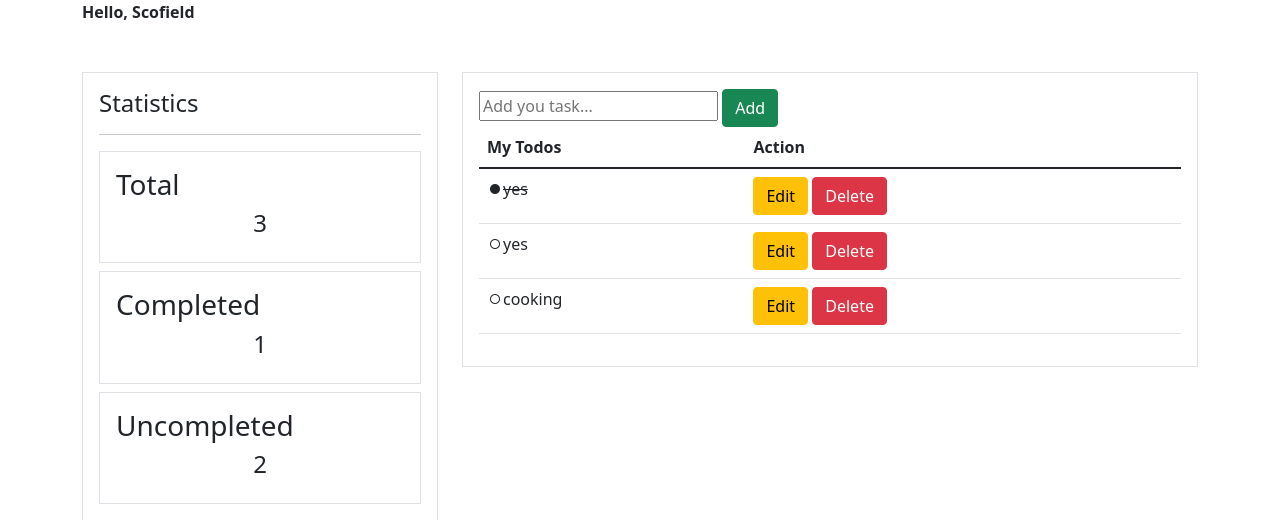
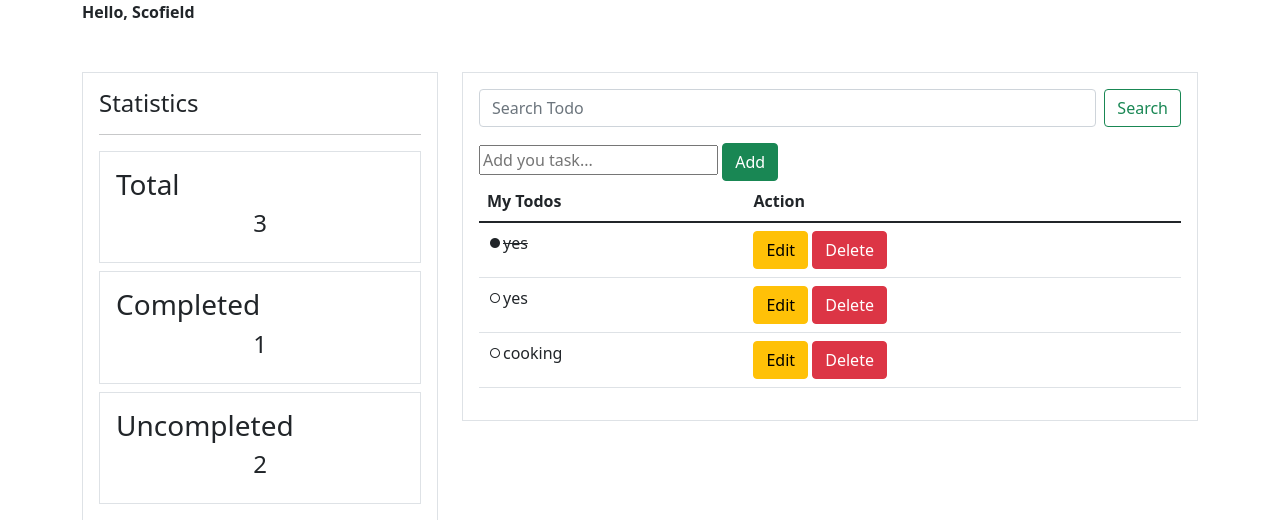
Before and after one commit to Scofield1/new_todo, a Django app: page / in a window 1280 px wide. Shown: the part 56-576 px from the top of the page. Run offline with Django 3.2, Linux system fonts and the light colour scheme; a user stored in the database is signed in; data comes from the database, SQL or seed files in the repository; some libraries are stand-ins or nearby versions.

Commit message:
just updated

```diff
--- a/project/models.py
+++ b/project/models.py
@@ -1,5 +1,6 @@
 from django.db import models
 from django.contrib.auth.models import User
+
 
 class TodoModel(models.Model):
     user = models.ForeignKey(User, on_delete=models.CASCADE, null=True, blank=True)
--- a/project/views.py
+++ b/project/views.py
@@ -4,6 +4,7 @@ from .models import TodoModel
 from django.contrib import messages
 from django.contrib.auth.decorators import login_required
 from django.contrib.auth import authenticate,login,logout
+
 
 @login_required(login_url='login')
 def index(request):
@@ -14,6 +15,12 @@ def index(request):
     count_completed_task = completed_task.count()
     count_uncompleted_task = count_task - count_completed_task
 
+    if 'q' in request.GET:
+        q = request.GET['q']
+        model = TodoModel.objects.filter(task__icontains=q)
+    else:
+        model = TodoModel.objects.all()
+
     if request.method == 'POST':
         form = TodoModelForm(request.POST)
         if form.is_valid():
@@ -21,7 +28,7 @@ def index(request):
             return redirect('/')
         else:
             form = TodoModelForm()
-    context = {'models':model, 'form': form, 'total': count_task, 'completed': count_completed_task, 'uncompleted': count_uncompleted_task}
+    context = {'models': model, 'form': form, 'total': count_task, 'completed': count_completed_task, 'uncompleted': count_uncompleted_task,}
     return render(request, 'index.html', context)
 
 
@@ -38,6 +45,7 @@ def register(request):
     context = {'form': form}
     return render(request, 'register.html', context)
 
+
 @login_required(login_url='login')
 def delete(request, id):
     model = TodoModel(id=id)
@@ -45,6 +53,7 @@ def delete(request, id):
         model.delete()
         return redirect('/')
     return render(request, 'delete.html', {})
+
 
 @login_required(login_url='login')
 def update(request, id):
@@ -55,6 +64,7 @@ def update(request, id):
         return redirect('/')
     context = {'form': form}
     return render(request, 'update.html', context)
+
 
 def login_page(request):
     if request.method == 'POST':
@@ -69,6 +79,7 @@ def login_page(request):
     context = {}
     return render(request, 'login.html', context)
 
+
 def logout_page(request):
     logout(request)
     return redirect('/')
--- a/templates/index.html
+++ b/templates/index.html
@@ -5,10 +5,10 @@
   <head>
     <!-- Required meta tags -->
     <meta charset="utf-8">
-    <meta name="viewport" content="width=device-width, initial-scale=1">
+    <meta content="width=device-width, initial-scale=1" name="viewport">
 
     <!-- Bootstrap CSS -->
-    <link href="https://cdn.jsdelivr.net/npm/bootstrap@5.1.3/dist/css/bootstrap.min.css" rel="stylesheet" integrity="sha384-1BmE4kWBq78iYhFldvKuhfTAU6auU8tT94WrHftjDbrCEXSU1oBoqyl2QvZ6jIW3" crossorigin="anonymous">
+    <link crossorigin="anonymous" href="https://cdn.jsdelivr.net/npm/bootstrap@5.1.3/dist/css/bootstrap.min.css" integrity="sha384-1BmE4kWBq78iYhFldvKuhfTAU6auU8tT94WrHftjDbrCEXSU1oBoqyl2QvZ6jIW3" rel="stylesheet">
 
     <title>Todo App</title>
   </head>
@@ -46,10 +46,15 @@
       </div>
       <div class="col-md-8">
         <div class="border p-3">
+             <form class="d-flex mb-3" method="GET" >
+        <input class="form-control me-2" name="q" type="search" placeholder="Search Todo" aria-label="Search">
+        <button class="btn btn-outline-success" type="submit">Search</button>
+      </form>
           <form method="POST">{% csrf_token %}
             {{ form }}
-          <input type="submit" class="btn btn-success" value="Add">
+          <input class="btn btn-success" type="submit" value="Add">
           </form>
+
 
 <!--          <div class="mb-2">{{ model }} <a href="" class="btn btn-warning">Edit</a> <a href="" class="btn btn-danger">Delete</a></div>-->
 
@@ -65,16 +70,15 @@
   {% if model.complete == True %}
       <tr>
         <td><span><i class="bi bi-record-fill"></i></span><strike>{{ model }}</strike></td>
-      <td><a href="update/{{ model.id }}" class="btn btn-warning">Edit</a> <a href="delete/{{ model.id }}" class="btn btn-danger">Delete</a></div></td>
+      <td><a class="btn btn-warning" href="update/{{ model.id }}">Edit</a> <a class="btn btn-danger" href="delete/{{ model.id }}">Delete</a></div></td>
       </tr>
   {% else %}
        <tr>
          <td><span><i class="bi bi-record"></i></span>{{ model }}</td>
-         <td><a href="update/{{ model.id }}" class="btn btn-warning">Edit</a> <a href="delete/{{ model.id }}" class="btn btn-danger">Delete</a></div></td>
+         <td><a class="btn btn-warning" href="update/{{ model.id }}">Edit</a> <a class="btn btn-danger" href="delete/{{ model.id }}">Delete</a></div></td>
         </tr>
   {% endif %}
         {% endfor %}
-
   </tbody>
 </table>
        </div>
@@ -84,9 +88,9 @@
   </section>
   {% endblock %}
 
-  <script src="https://cdn.jsdelivr.net/npm/@popperjs/core@2.10.2/dist/umd/popper.min.js" integrity="sha384-7+zCNj/IqJ95wo16oMtfsKbZ9ccEh31eOz1HGyDuCQ6wgnyJNSYdrPa03rtR1zdB" crossorigin="anonymous"></script>
-  <script src="https://code.jquery.com/jquery-1.11.2.min.js" integrity="sha256-Ls0pXSlb7AYs7evhd+VLnWsZ/AqEHcXBeMZUycz/CcA=" crossorigin="anonymous"></script>
-  <script src="https://cdn.jsdelivr.net/npm/bootstrap@5.1.3/dist/js/bootstrap.min.js" integrity="sha384-QJHtvGhmr9XOIpI6YVutG+2QOK9T+ZnN4kzFN1RtK3zEFEIsxhlmWl5/YESvpZ13" crossorigin="anonymous"></script>
-  <script src="https://cdn.jsdelivr.net/npm/bootstrap@5.1.3/dist/js/bootstrap.bundle.min.js" integrity="sha384-ka7Sk0Gln4gmtz2MlQnikT1wXgYsOg+OMhuP+IlRH9sENBO0LRn5q+8nbTov4+1p" crossorigin="anonymous"></script>
+  <script crossorigin="anonymous" integrity="sha384-7+zCNj/IqJ95wo16oMtfsKbZ9ccEh31eOz1HGyDuCQ6wgnyJNSYdrPa03rtR1zdB" src="https://cdn.jsdelivr.net/npm/@popperjs/core@2.10.2/dist/umd/popper.min.js"></script>
+  <script crossorigin="anonymous" integrity="sha256-Ls0pXSlb7AYs7evhd+VLnWsZ/AqEHcXBeMZUycz/CcA=" src="https://code.jquery.com/jquery-1.11.2.min.js"></script>
+  <script crossorigin="anonymous" integrity="sha384-QJHtvGhmr9XOIpI6YVutG+2QOK9T+ZnN4kzFN1RtK3zEFEIsxhlmWl5/YESvpZ13" src="https://cdn.jsdelivr.net/npm/bootstrap@5.1.3/dist/js/bootstrap.min.js"></script>
+  <script crossorigin="anonymous" integrity="sha384-ka7Sk0Gln4gmtz2MlQnikT1wXgYsOg+OMhuP+IlRH9sENBO0LRn5q+8nbTov4+1p" src="https://cdn.jsdelivr.net/npm/bootstrap@5.1.3/dist/js/bootstrap.bundle.min.js"></script>
   </body>
 </html>
```
Also changed, not shown: project/forms.py (+6 -2 lines).
